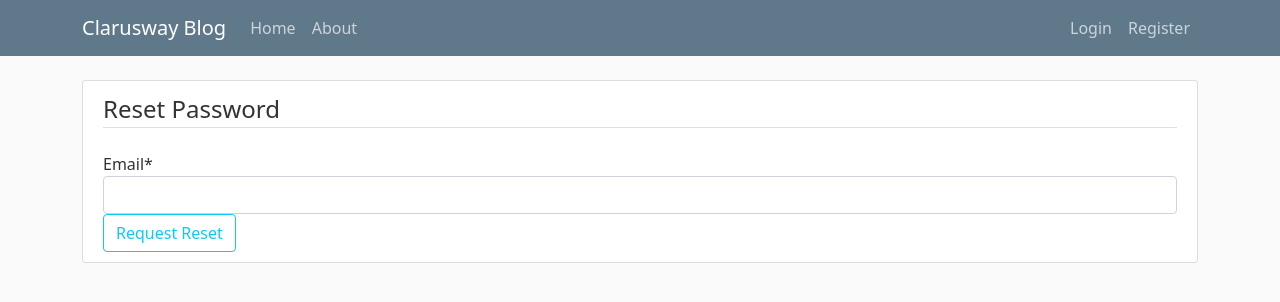
After one commit to klcysn/django_blog_2, a Django app: page /users/password-reset/ in a window 1280 px wide. The commit adds this page. Shown: the top 302 px of the page. Run offline with Django 3.2, Linux system fonts and the light colour scheme; some libraries are stand-ins or nearby versions.

Commit message:
Add password reset pages

```diff
--- a/src/users/templates/users/login.html
+++ b/src/users/templates/users/login.html
@@ -11,7 +11,7 @@
         <div class="form-group">
             <button class="btn btn-outline-info" type="submit">Login</button>
             <small class="text-muted ml-2">
-                <a href="#">Forgot Password?</a>
+                <a href="{% url 'password_reset' %}">Forgot Password?</a>
             </small>
         </div>
     </form>
--- /dev/null
+++ b/src/users/templates/users/password_reset_email.html
@@ -0,0 +1,17 @@
+{% extends 'base.html' %} {% block title %}login{% endblock %}
+{% load crispy_forms_tags %}
+{% block content %}
+<div class="content-section">
+    <form action="" method="post">
+        {% csrf_token %}
+        <fieldset class="form-group">
+            <legend class="border-bottom mb-4">Reset Password</legend>
+            {{ form|crispy }}
+        </fieldset>
+        <div class="form-group">
+            <button class="btn btn-outline-info" type="submit">Request Reset</button>
+        </div>
+    </form>
+
+</div>
+{% endblock %}
--- a/src/users/templates/users/register.html
+++ b/src/users/templates/users/register.html
@@ -14,7 +14,7 @@
     </form>
     <div class="border-top pt-3">
         <small class="text-muted">
-            Already have an account?<a class="ml-2" href="#">Sign In</a>
+            Already have an account?<a class="ml-2" href="{% url 'login' %}">Sign In</a>
         </small>
     </div>
 
--- a/src/users/urls.py
+++ b/src/users/urls.py
@@ -7,6 +7,8 @@ urlpatterns = [
     path('logout/', auth_views.LogoutView.as_view(template_name="users/logout.html"), name="logout"),
     path('password-reset/', auth_views.PasswordResetView.as_view(template_name="users/password_reset_email.html"), name="password_reset"),
     path('password-reset/done', auth_views.PasswordResetDoneView.as_view(template_name="users/password_reset_done.html"), name="password_reset_done"),
+    path('password-reset-confirm/<uuid64>/<token>/', auth_views.PasswordResetConfirmView.as_view(template_name="users/password_reset_confirm.html"), name="password_reset_confirm"),
+    path('password-reset-complete/', auth_views.PasswordResetCompleteView.as_view(template_name="users/password_reset_complete.html"), name="password_reset_complete"),
     path("register/", register, name="register"),
     path("profile/", profile, name="profile")
 ]
```
Also changed, not shown: src/cblog/settings.py (+7 -0 lines), src/users/templates/users/password_reset_complete.html (added, +8 -0 lines), src/users/templates/users/password_reset_confirm.html (added, +17 -0 lines), src/users/templates/users/password_reset_done.html (added, +11 -0 lines).
